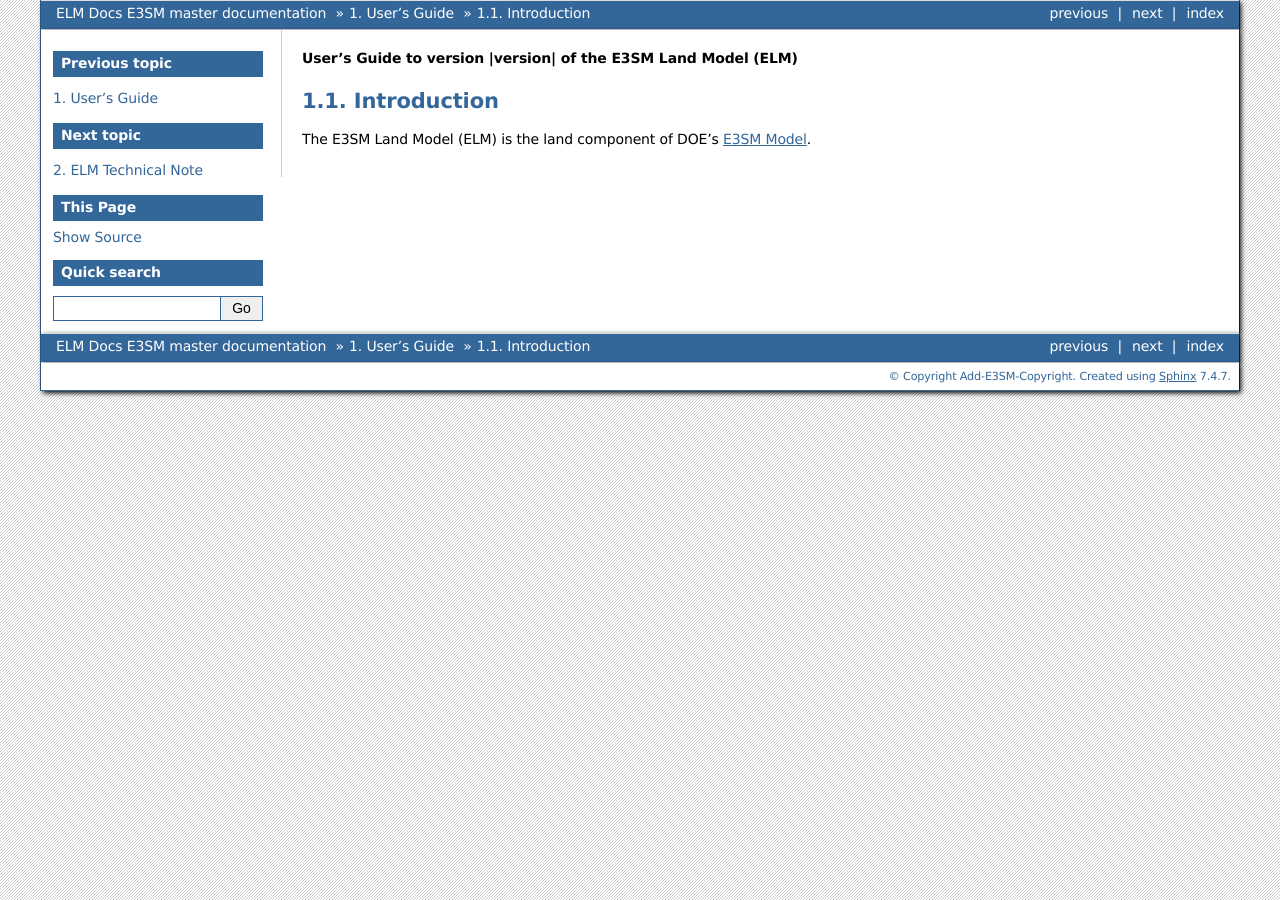
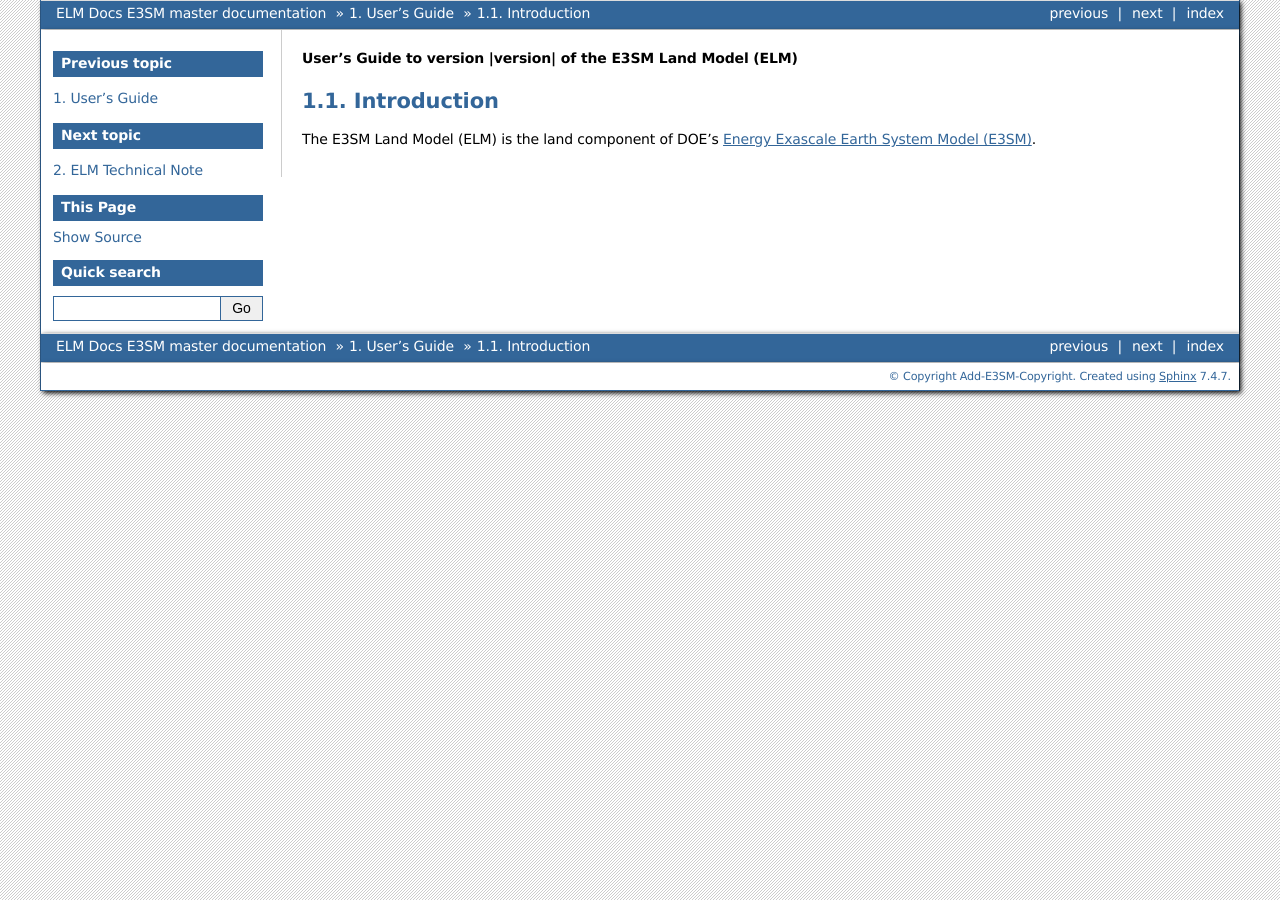
Before and after one commit to bishtgautam/elm-doc-rst, a Sphinx documentation site: the page built from docs/source/users_guide/introduction.rst, in a window 1280 px wide. Built offline with Sphinx 7.4.7, drawn with Linux system fonts in a browser that asks for light colours.

Commit message:
Minor edit

```diff
--- a/docs/source/users_guide/introduction.rst
+++ b/docs/source/users_guide/introduction.rst
@@ -6,4 +6,4 @@
 Introduction
 ==============
 
-The E3SM Land Model (ELM) is the land component of DOE's `E3SM Model <http:://e3sm.org>`_.
+The E3SM Land Model (ELM) is the land component of DOE's `Energy Exascale Earth System Model (E3SM) <http:://e3sm.org>`_.
```
